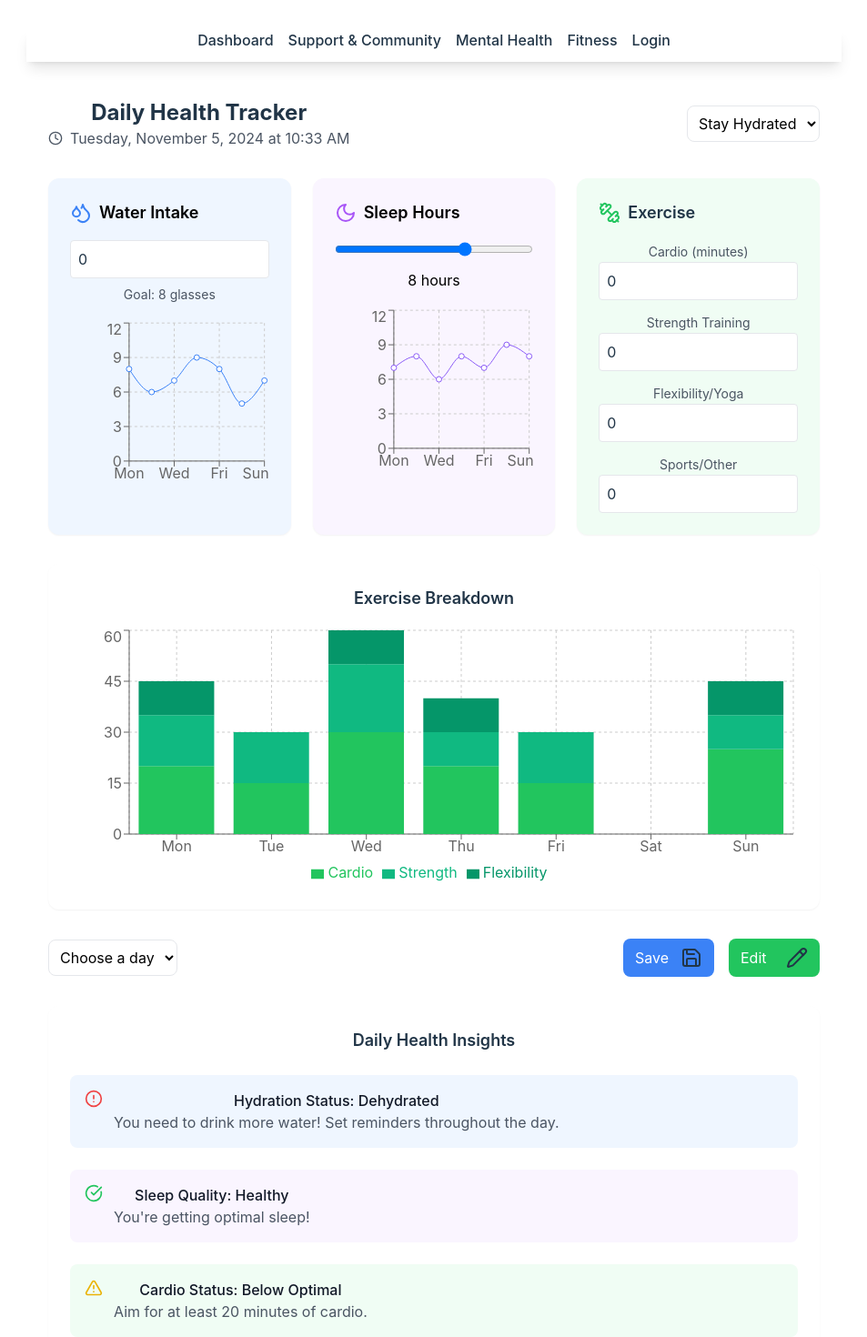
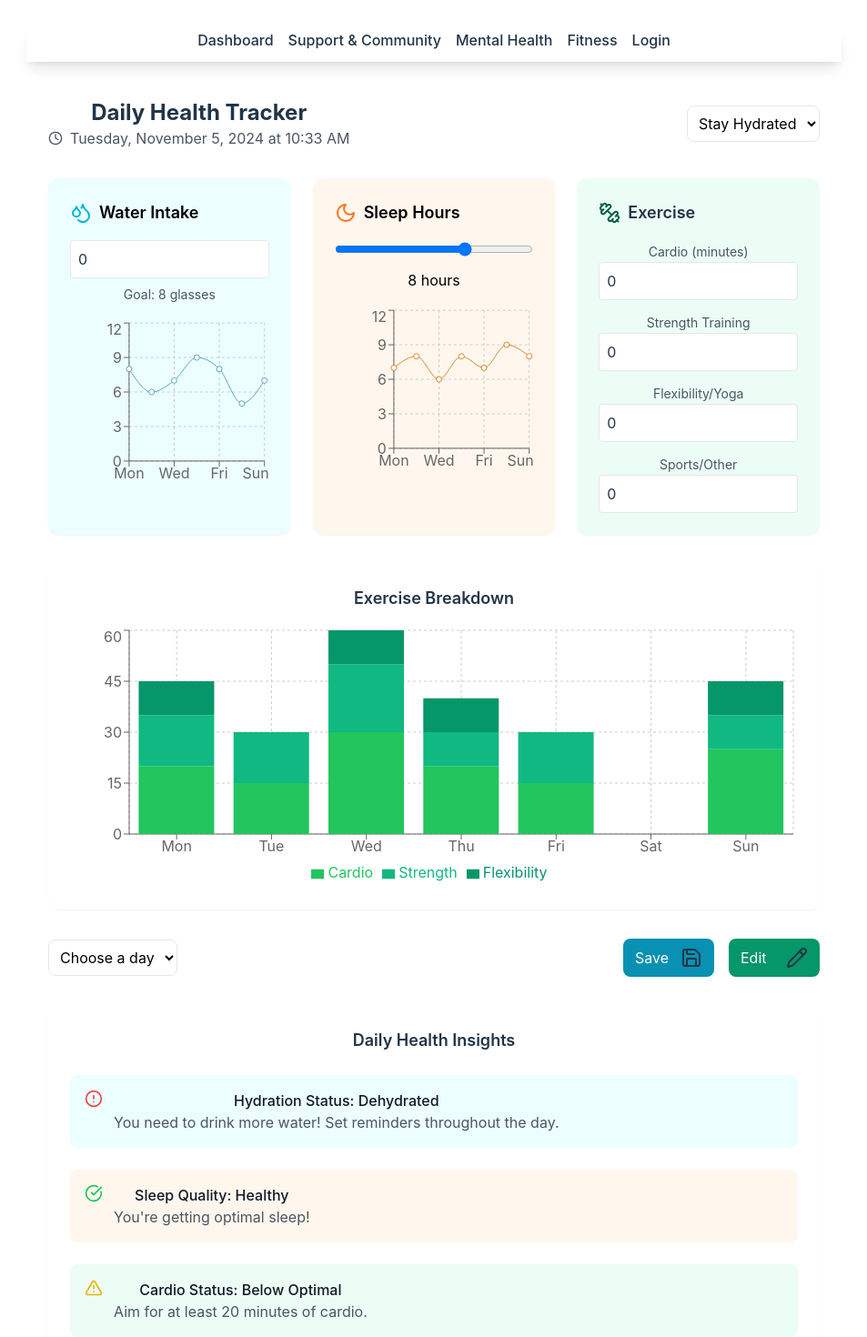
Before and after one commit to SageWaweru/Health-App, a React (Vite) app: page /Fitness in a window 1280 px wide. Shown: the top 1470 px of the page at 91% size, without its empty margins (163-1116 px from the left). Built offline with nearby package versions, Linux system fonts and the light colour scheme.

Commit message:
add changes

```diff
--- a/src/Components/FitnessFeedback.jsx
+++ b/src/Components/FitnessFeedback.jsx
@@ -181,7 +181,7 @@ const FitnessFeedback = ({ waterIntake, sleepHours, exercises }) => {
       <h2 className="text-lg font-semibold mb-4">Daily Health Insights</h2>
 
       {/* Water Feedback */}
-      <div className="flex items-start gap-3 p-4 bg-blue-50 rounded-lg">
+      <div className="flex items-start gap-3 p-4 bg-cyan-50 rounded-lg">
         {renderIcon(waterFeedback.icon)}
         <div>
           <h3 className="font-medium text-gray-900">
@@ -192,7 +192,7 @@ const FitnessFeedback = ({ waterIntake, sleepHours, exercises }) => {
       </div>
 
       {/* Sleep Feedback */}
-      <div className="flex items-start gap-3 p-4 bg-purple-50 rounded-lg">
+      <div className="flex items-start gap-3 p-4 bg-orange-50 rounded-lg">
         {renderIcon(sleepFeedback.icon)}
         <div>
           <h3 className="font-medium text-gray-900">
@@ -203,7 +203,7 @@ const FitnessFeedback = ({ waterIntake, sleepHours, exercises }) => {
       </div>
 
       {/* Exercise Feedback */}
-      <div className="flex items-start gap-3 p-4 bg-green-50 rounded-lg">
+      <div className="flex items-start gap-3 p-4 bg-emerald-50 rounded-lg">
         {renderIcon(cardioFeedback.icon)}
         <div>
           <h3 className="font-medium text-gray-900">
--- a/src/Pages/Dashboard.jsx
+++ b/src/Pages/Dashboard.jsx
@@ -9,8 +9,8 @@ import GoalList from '../Components/GoalList'
 function Dashboard() {
 
   return (
-    <div className='flex flex-wrap flex-col '>
-      <div className="bg-custom-image bg-cover bg-center w-custom-width h-96 flex flex-wrap rounded-md  flex-col justify-center mb-10">
+    <div style={{ width: "80vw", maxWidth: "80vw" }} className='flex flex-wrap flex-col max-w-4xl mx-auto  '>
+      <div className="bg-custom-image bg-cover bg-center  h-96 flex flex-wrap rounded-md  flex-col justify-center mb-10">
         <h1 className=' text-3xl'>Set Your Goals <br /> and Start The Journey To being Your Best Self!</h1>
         <span className='bg-orange-600 h-10 text-center flex flex-row justify-center align-center w-40 self-center m-6 rounded-md'>
       <Link to="/goals" className='text-center text-2xl text-amber-50'>Set Goals</Link>
@@ -21,7 +21,9 @@ function Dashboard() {
         <GoalList/>
       </div>
      <Outlet/>
+      <div>
 
+      </div>
     </div>
   )
 }
--- a/src/Pages/Fitness.jsx
+++ b/src/Pages/Fitness.jsx
@@ -219,9 +219,9 @@ function Fitness() {
       {/* Input cards */}
       <div className="grid grid-cols-1 md:grid-cols-3 gap-6">
         {/* Water Input section */}
-        <div className="p-6 bg-blue-50 rounded-xl shadow-sm">
+        <div className="p-6 bg-cyan-50 rounded-xl shadow-sm">
           <div className="flex items-center gap-2 mb-4">
-            <Droplets className="text-blue-500" />
+            <Droplets className="text-cyan-500" />
             <h2 className="text-lg font-semibold text-black">Water Intake</h2>
           </div>
           <input
@@ -244,7 +244,7 @@ function Fitness() {
                 <Line
                   type="monotone"
                   dataKey="water"
-                  stroke="#3B82F6"
+                  stroke="#5EA4BF"
                   name="Water (glasses)"
                 />
               </LineChart>
@@ -253,9 +253,9 @@ function Fitness() {
         </div>
 
         {/* Sleep Hours */}
-        <div className="p-6 bg-purple-50 rounded-xl shadow-sm">
+        <div className="p-6 bg-orange-50 rounded-xl shadow-sm">
           <div className="flex items-center gap-2 mb-4">
-            <Moon className="text-purple-500" />
+            <Moon className="text-orange-500" />
             <h2 className="text-lg font-semibold text-black">Sleep Hours</h2>
           </div>
           <input
@@ -278,7 +278,7 @@ function Fitness() {
                 <Line
                   type="monotone"
                   dataKey="sleep"
-                  stroke="#8B5CF6"
+                  stroke="#D88624"
                   name="Sleep (hours)"
                 />
               </LineChart>
@@ -287,9 +287,9 @@ function Fitness() {
         </div>
 
         {/* Exercise Minutes Card */}
-        <div className="p-6 bg-green-50 rounded-xl shadow-sm">
+        <div className="p-6 bg-emerald-50 rounded-xl shadow-sm">
           <div className="flex items-center gap-2 mb-4">
-            <Dumbbell className="text-green-500" />
+            <Dumbbell className="text-emerald-800" />
             <h2 className="text-lg font-semibold">Exercise</h2>
           </div>
 
@@ -407,13 +407,13 @@ function Fitness() {
         </div>
         <div className="flex items-center gap-4 justify-end">
           <button
-            className="w-[100px] bg-blue-500 flex items-center justify-between py-2 px-3 focus:outline-none transform transition-transform duration-200 hover:scale-105"
+            className="w-[100px] bg-cyan-600 flex items-center justify-between py-2 px-3 focus:outline-none transform transition-transform duration-200 hover:scale-105"
             onClick={handleSave}
           >
             <span className="text-white mr-2">Save</span>
             <Save />
           </button>
-          <button className="w-[100px] bg-green-500 flex items-center justify-between py-2 px-3 focus:outline-none transform transition-transform duration-200 hover:scale-105">
+          <button className="w-[100px] bg-emerald-600 flex items-center justify-between py-2 px-3 focus:outline-none transform transition-transform duration-200 hover:scale-105">
             <span className="text-white mr-2">Edit</span>
             <Pencil />
           </button>
@@ -441,19 +441,19 @@ function Fitness() {
               <Line
                 type="monotone"
                 dataKey="water"
-                stroke="#3B82F6"
+                stroke="#5EA4BF"
                 name="Water (glasses)"
               />
               <Line
                 type="monotone"
                 dataKey="sleep"
-                stroke="#8B5CF6"
+                stroke="#D88624"
                 name="Sleep (hours)"
               />
               <Line
                 type="monotone"
                 dataKey="totalExercise"
-                stroke="#10B981"
+                stroke="#3A7A6B"
                 name="Total Exercise (min)"
               />
             </LineChart>
```
